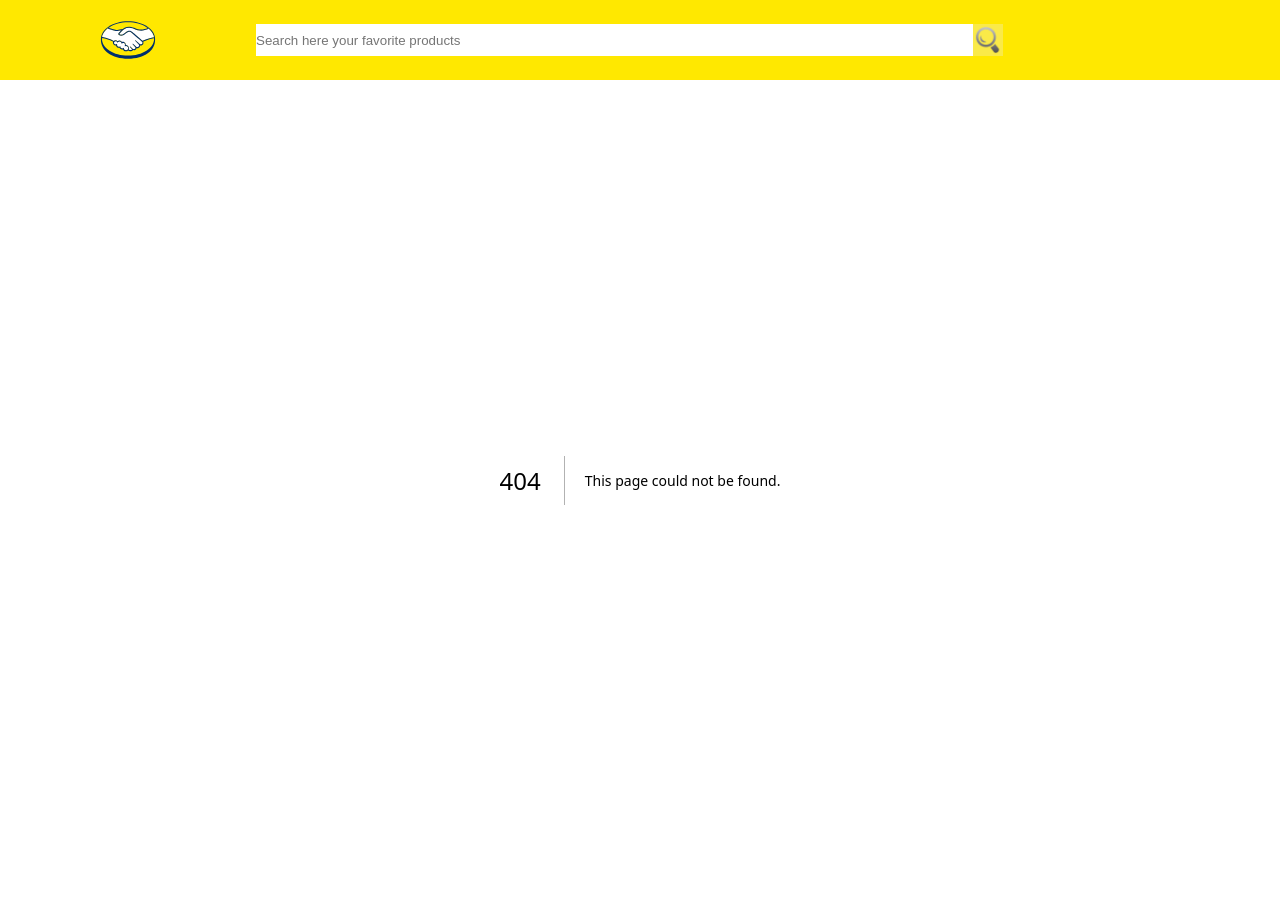
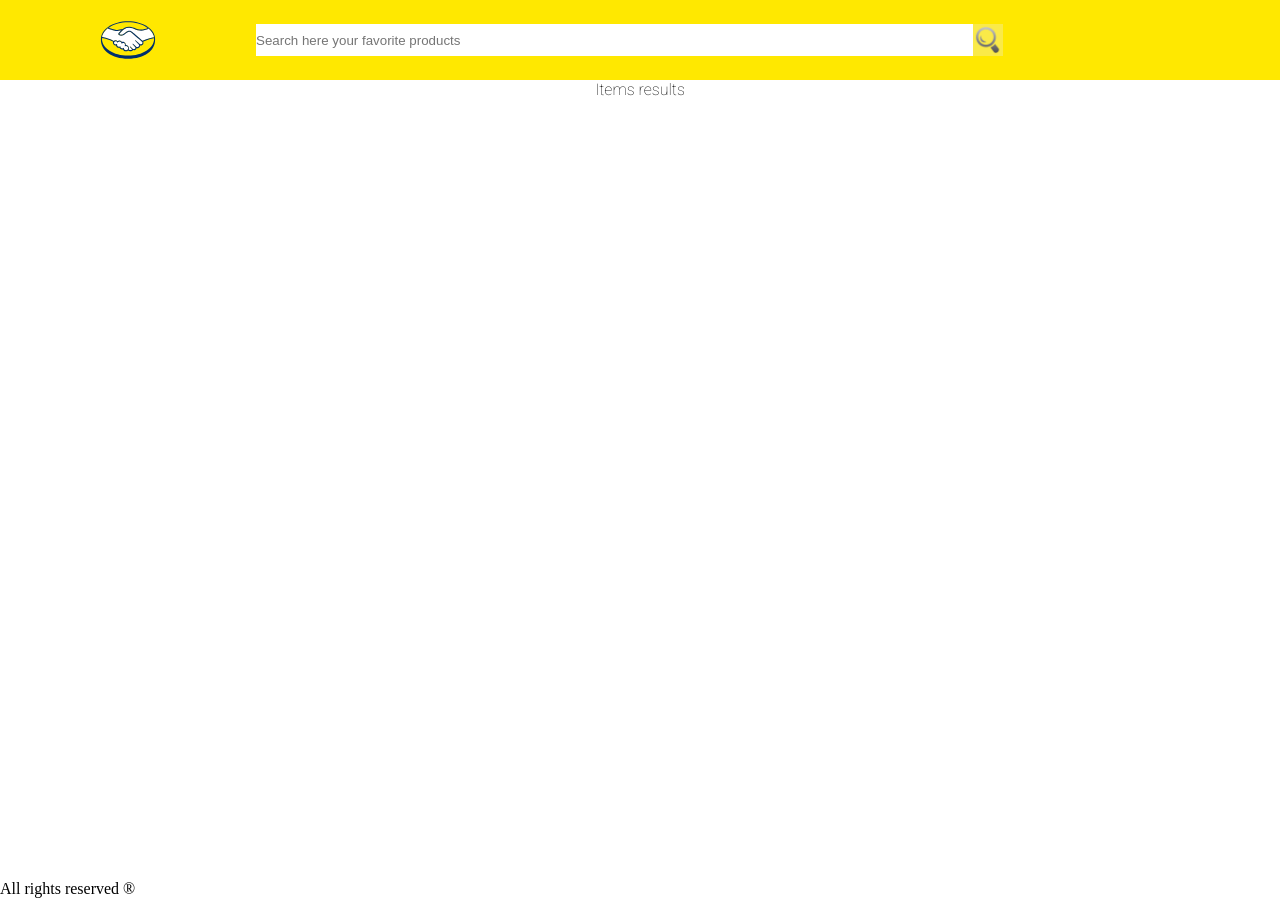
Before and after one commit to Isis-Yamel/Front-Challenge-MELI, a Next.js app in the folder client/: page /items in a window 1280 px wide. Before the commit this address had no page. Built offline with nearby package versions, Linux system fonts and the light colour scheme.

Commit message:
add pages for items and item and footer to layout

```diff
--- /dev/null
+++ b/client/src/components/Footer.tsx
@@ -0,0 +1,11 @@
+const Footer = () => {
+  return (
+    <footer>
+      <p>
+        All rights reserved ®
+      </p>
+    </footer>
+  );
+};
+
+export default Footer;
--- a/client/src/components/Layout.tsx
+++ b/client/src/components/Layout.tsx
@@ -2,6 +2,7 @@ import Head from 'next/head';
 import styles from '@/styles/Layout.module.scss';
 
 import NavBar from '@/components/NavBar';
+import Footer from '@/components/Footer';
 
 import { Roboto } from '@next/font/google'
 
@@ -25,6 +26,7 @@ const Layout = ({children}: Props) => {
       <main className={`${styles.main} ${roboto.className}`}>
         {children}
       </main>
+      <Footer/>
     </div>
   );
 };
--- a/client/src/components/NavBar.tsx
+++ b/client/src/components/NavBar.tsx
@@ -1,9 +1,11 @@
 import Image from 'next/image'
 import React, { useState } from 'react';
+import { useRouter } from 'next/router'
 
 import navStyles from '@/styles/NavBar.module.scss';
 
 const NavBar = () => {
+  const router = useRouter();
   const [search, setSearch] = useState('');
   const [data, setData] = useState('');
 
@@ -11,8 +13,8 @@ const NavBar = () => {
     e.preventDefault();
     const res = await fetch(`http://localhost:8000/api/items?q=:${search}`);
     const data = await res.json();
-
     setData(data);
+    router.push('/items');
   };
 
   return (
--- /dev/null
+++ b/client/src/pages/items.tsx
@@ -0,0 +1,7 @@
+const Items = () => {
+  return (
+    <div> Items results </div>
+  );
+};
+
+export default Items;
```
Also changed, not shown: client/src/pages/about.tsx (deleted, +0 -7 lines), client/src/pages/items/[id]/index.tsx (added, +7 -0 lines).
